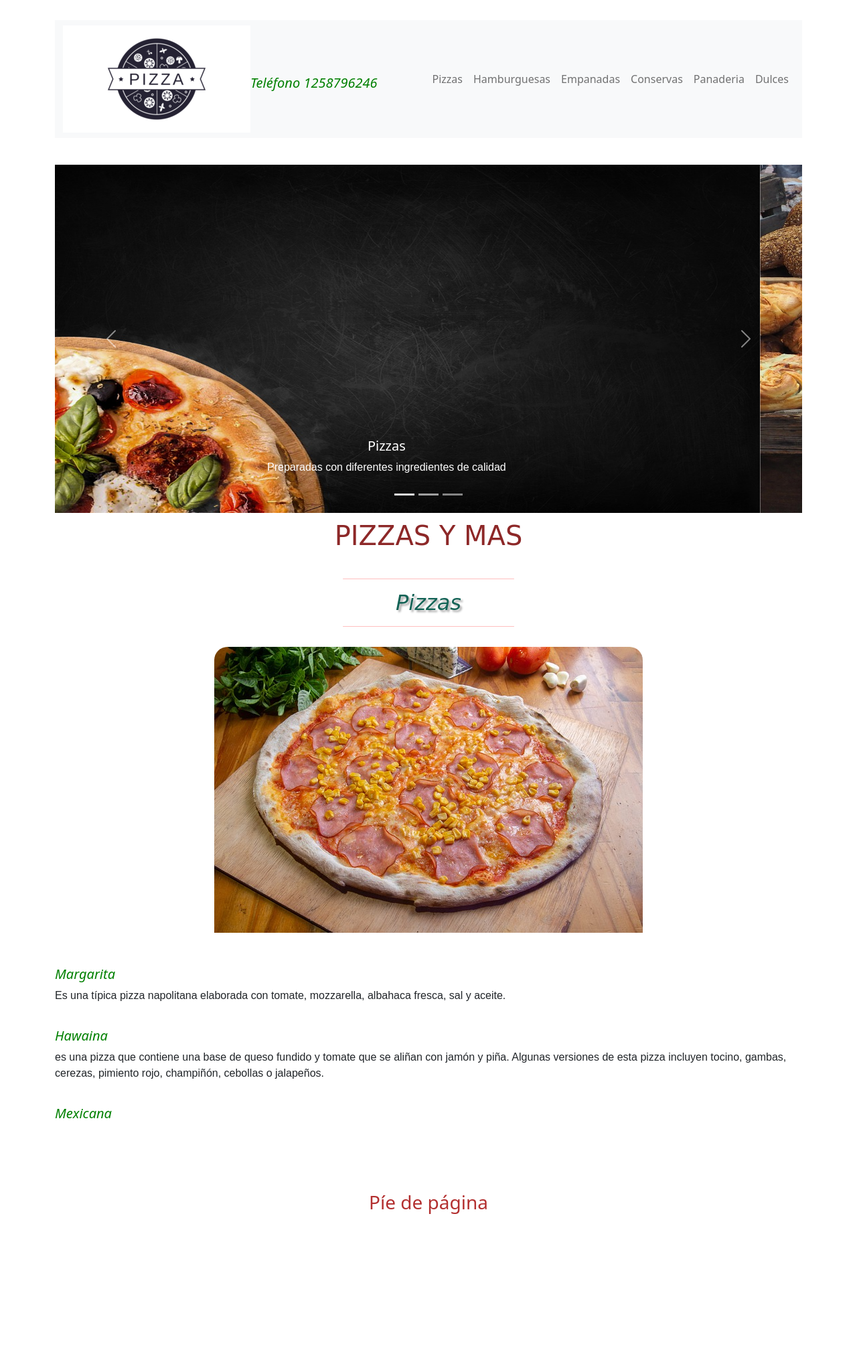
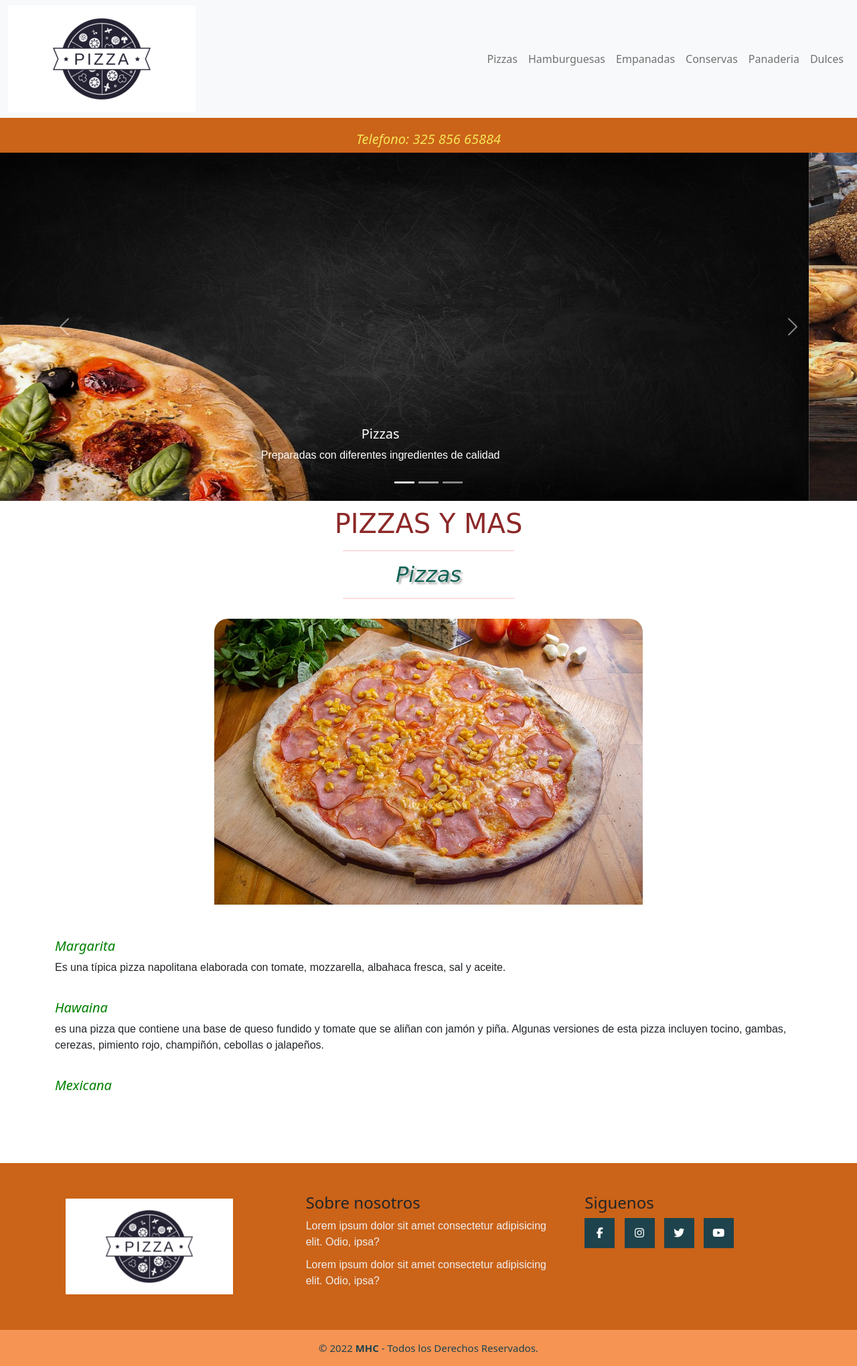
Before and after one commit to solhc/pizzas2, a plain HTML site: page src/views/pizzas.html in a window 1280 px wide. Shown: the whole page at 67% size. Before the commit the page ends 1821 px from the top, so only its background shows below. Drawn offline with nearby package versions, Linux system fonts and the light colour scheme; a web font is replaced by a local one.

Commit message:
nuevo archivo

```diff
--- /dev/null
+++ b/scss/components/_footer.scss
@@ -0,0 +1,66 @@
+/*:::::Pie de Pagina*/
+.pie-pagina{
+    width: 100%;
+    background-color: #CB6318;
+}
+.pie-pagina .grupo-1{
+    width: 100%;
+    max-width: 1200px;
+    margin: auto;
+    display:grid;
+    grid-template-columns: repeat(3, 1fr);
+    grid-gap:50px;
+    padding: 45px 0px;
+
+}
+.pie-pagina .grupo-1 .box figure{
+    width: 100%;
+    height: 100%;
+    display: flex;
+    justify-content: center;
+    align-items: center;
+}
+.pie-pagina .grupo-1 .box figure img{
+    width: 250px;
+}
+.pie-pagina .grupo-1 .box h2{
+    color: #fff;
+    margin-bottom: 25px;
+    font-size: 20px;
+}
+.pie-pagina .grupo-1 .box p{
+    color: #efefef;
+    margin-bottom: 10px;
+}
+.pie-pagina .grupo-1 .red-social a{
+    display: inline-block;
+    text-decoration: none;
+    width: 45px;
+    height: 45px;
+    line-height: 45px;
+    color: #fff;
+    margin-right: 10px;
+    background-color: #1E434C;
+    text-align: center;
+    transition: all 300ms ease;
+}
+.pie-pagina .grupo-1 .red-social a:hover{
+    color: aqua;
+}
+.pie-pagina .grupo-2{
+    background-color: #F69454;
+    padding: 15px 10px;
+    text-align: center;
+    color: #1E434C;
+}
+.pie-pagina .grupo-2 small{
+    font-size: 15px;
+}
+@media screen and (max-width:800px){
+    .pie-pagina .grupo-1{
+        width: 90%;
+        grid-template-columns: repeat(1, 1fr);
+        grid-gap:30px;
+        padding: 35px 0px;
+    }
+}
--- a/scss/components/_header.scss
+++ b/scss/components/_header.scss
@@ -2,6 +2,17 @@
 
 /*Banner*/
 
-  .slide img{
+ .slide img{
       height: 65vh;
   }
+
+.barra{
+  width: 100%;
+  background-color: #CB6318;
+  display: flex;
+  justify-content: center;
+
+}
+.barra h6{
+  color:#F5E356;
+}
--- a/scss/components/_main.scss
+++ b/scss/components/_main.scss
@@ -3,8 +3,10 @@
 .container{
     margin-top: 30px;
     margin-bottom: 40px;
+    width:100%;
 
 }
+
 
 
 
@@ -49,8 +51,13 @@ p{
 /*Imagenes de productos*/
 .tamano-img{
     height: 45vh;
+
+    width: 50%;
     position:inherit; z-index:1; width:100%;
 }
+
+
+
 .colorfondo{
     background-color: aqua;
 }
--- a/scss/style.scss
+++ b/scss/style.scss
@@ -12,5 +12,6 @@
 
 @import 'components/header';
 @import 'components/main';
+@import 'components/footer';
 @import 'components/pizzas';
 @import 'base/mixins';
--- a/src/views/pizzas.html
+++ b/src/views/pizzas.html
@@ -11,19 +11,20 @@
      <!-- Enace con la hoja de estilos css -->
      <link rel="stylesheet" href="../../css/style.css">
 
+      <!-- Pie de pagina -->
+    <meta name="viewport" content="width=device-width, user-scalable=no, initial-scale=1.0, maximum-scale=1.0, minimum-scale=1.0">
+    <script src="https://kit.fontawesome.com/eb496ab1a0.js" crossorigin="anonymous"></script>
+
 
     <title>Pizzas</title>
 </head>
 <body>
     <!-- Encabezado -->
-    <header class="container">
+    <header>
         <nav class="navbar navbar-expand-lg navbar-light bg-light">
 
                 <div class="container-fluid">
                     <a href="../../index.html"><img src="../img/logo.png" alt="logo "> </a>
-
-                    <h6>Teléfono 1258796246</h6>
-
                   <button class="navbar-toggler" type="button" data-bs-toggle="collapse" data-bs-target="#navbarSupportedContent" aria-controls="navbarSupportedContent" aria-expanded="false" aria-label="Toggle navigation">
                       <span class="navbar-toggler-icon"></span>
                   </button>
@@ -54,11 +55,13 @@
                 </div>
         </nav>
     </header>
-
+    <section class="barra">
+        <h6>Telefono: 325 856 65884</h6>
+      </section>
 
     <!-- Carrusel -->
    <section>
-       <div class="container">
+       <div>
             <div id="carouselExampleCaptions" class="carousel slide" data-bs-ride="carousel">
                 <div class="carousel-indicators">
                 <button type="button" data-bs-target="#carouselExampleCaptions" data-bs-slide-to="0" class="active" aria-current="true" aria-label="Slide 1"></button>
@@ -124,10 +127,36 @@
         <h6></h6>
     </div>
 
-    <footer>
-        <h3>Píe de página</h3>
+    <!--::::Pie de Pagina::::::-->
+  <footer class="pie-pagina">
+        <div class="grupo-1">
+            <div class="box">
+                <figure>
+                    <a href="#">
+                        <img src="../img/logo.png" alt="Logo de SLee Dw">
+                    </a>
+                </figure>
+            </div>
+            <div class="box">
+                <h4>Sobre nosotros</h4>
+                <p>Lorem ipsum dolor sit amet consectetur adipisicing elit. Odio, ipsa?</p>
+                <p>Lorem ipsum dolor sit amet consectetur adipisicing elit. Odio, ipsa?</p>
+            </div>
+            <div class="box">
+                <h4>Siguenos</h4>
+                <div class="red-social">
+                    <a href="#" class="fa fa-facebook"></a>
+                    <a href="#" class="fa fa-instagram"></a>
+                    <a href="#" class="fa fa-twitter"></a>
+                    <a href="#" class="fa fa-youtube"></a>
+                </div>
+            </div>
+        </div>
+        <div class="grupo-2">
+            <small>&copy; 2022 <b>MHC</b> - Todos los Derechos Reservados.</small>
+        </div>
+  </footer>
 
-    </footer>
 
 
         <!--  JavaScript -->
```
Also changed, not shown: index.html (+45 -80 lines), css/style.css, 1 other file.
